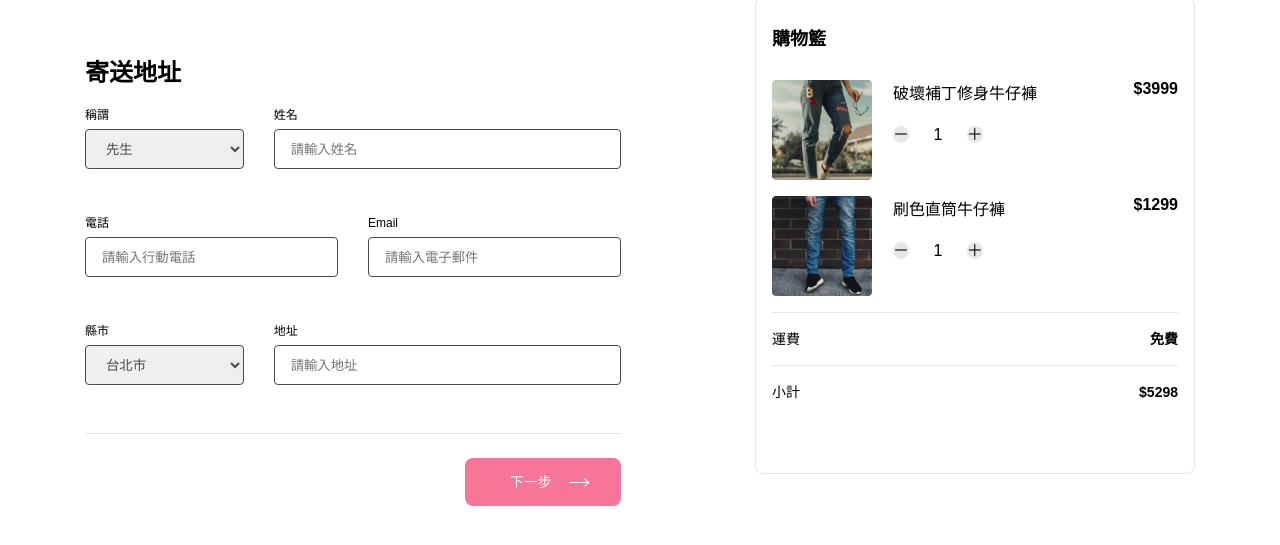
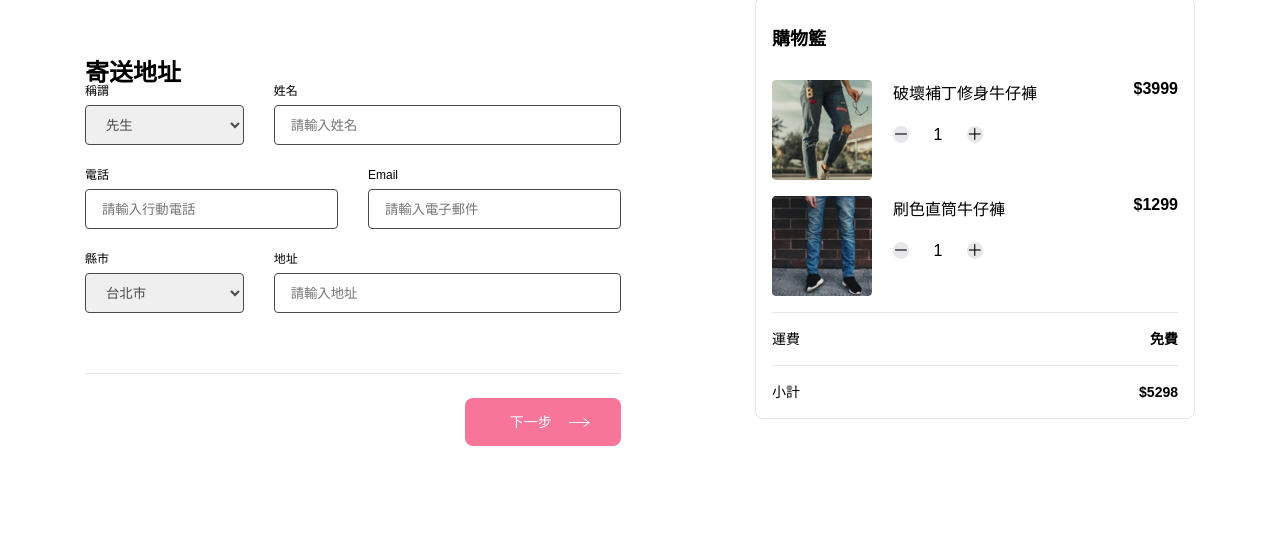
Before and after one commit to Joy-Chang-2021/AC_3_shopping_cart, a website: page shopping-cart.html in a window 1280 px wide. Shown: the part 167-712 px from the top of the page. Drawn offline with Linux system fonts and the light colour scheme.

Commit message:
main / form / CSS adjusted

```diff
--- a/public/scss/main.scss
+++ b/public/scss/main.scss
@@ -1,6 +1,7 @@
 @import 'reset';
 @import 'variables';
 
+// general in <main>
 input[type="text"], select {
   color: var(--main-grey);
   @include square(100%, 40px);
@@ -81,10 +82,10 @@ input[type="radio"] {
         flex-flow: row wrap;
         justify-content: space-between;
         .gender {
-          width: 133px;
+          width: calc((100% - 30px) * 0.4);
         }
         .name {
-          width: 183px;
+          width: calc((100% - 30px) * 0.6);
         }
       }
       .info-delivery {
@@ -123,7 +124,7 @@ input[type="radio"] {
         flex-wrap: wrap;
         justify-content: space-between;
         .card-exp, .card-security {
-          width: 158px;
+          width: calc((100% - 30px) * 0.5);
         }
       }
     }
@@ -221,9 +222,14 @@ input[type="radio"] {
         }
       }
       #payment-form {
-        margin-bottom: 48px;
-        .part h3 {
+        height: 312px;
+        .part {
+          h3 {
             margin-top: 64px;
+          }
+          label {
+            margin-top: unset;
+          }
         }
         .info-buyer {
           display: grid;
@@ -246,12 +252,16 @@ input[type="radio"] {
           width: 435px;
         }
         .info-credit-card {
+          label {
+            margin-top: 24px;
             .card-owner, .card-number {
               max-width: 350px;
             }
             .card-exp, .card-security {
               width: 255px;
             }
+          }
+
         }
       }
       .stepper-control {
```
Also changed, not shown: public/css/main.css, public/css/main.min.css, 2 other files. Lines whose indentation alone changed are shown as unchanged.
